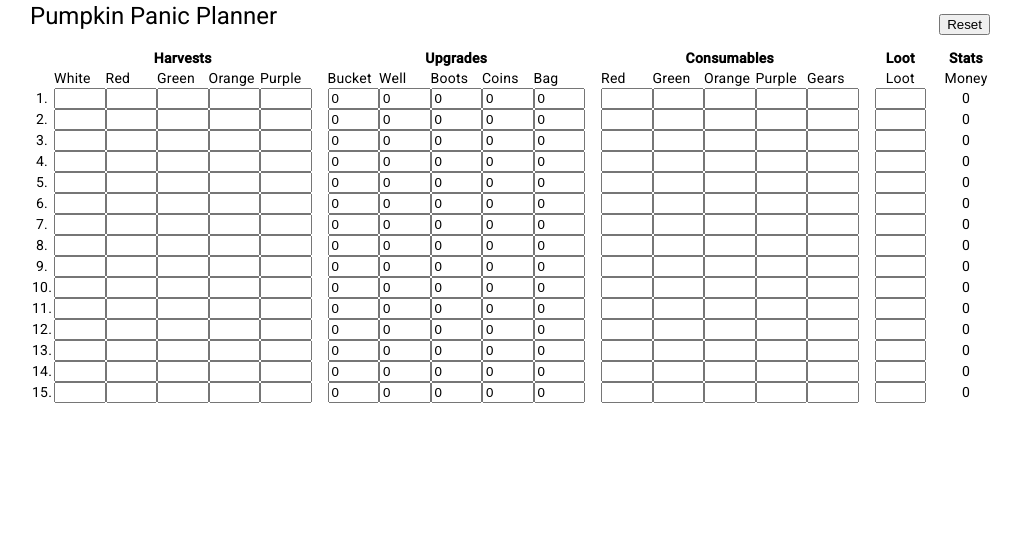
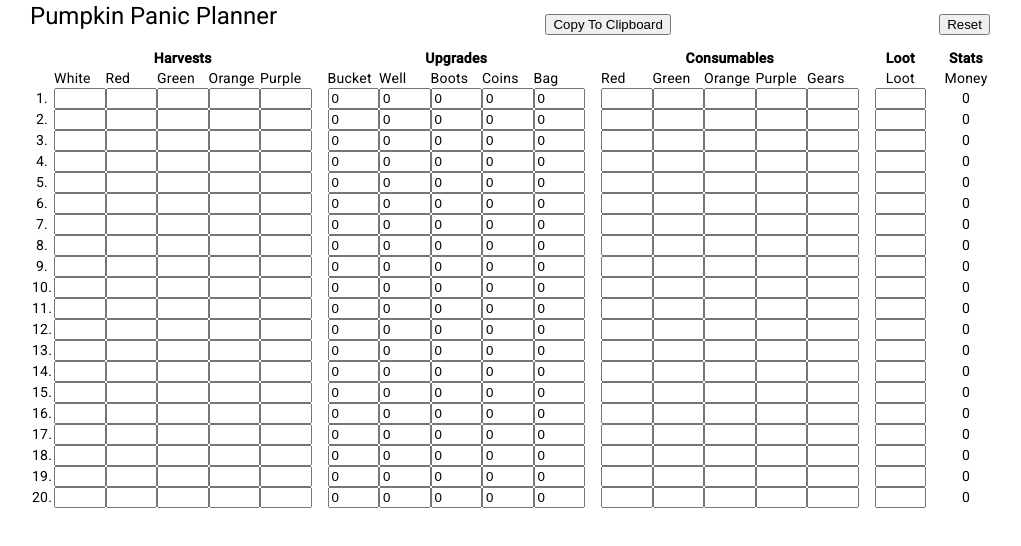
Before and after one commit to LeazeDev/pumpkin-panic-calculator, an Angular app: page / in a window 1280 px wide. Shown: the top 546 px of the page, without its empty margins (130-1151 px from the left). Built offline with nearby package versions, Linux system fonts and the light colour scheme.

Commit message:
add copy to clipboard

```diff
--- a/src/app/app.component.html
+++ b/src/app/app.component.html
@@ -1,6 +1,7 @@
 <div class="container">
   <div class="header">
     <h1>Pumpkin Panic Planner</h1>
+    <button (click)="saveToUrl()">Copy To Clipboard</button>
     <button (click)="resetForm()">Reset</button>
   </div>
 
--- a/src/app/app.component.ts
+++ b/src/app/app.component.ts
@@ -1,5 +1,7 @@
+import { Location } from '@angular/common';
 import { Component, OnInit } from '@angular/core';
 import { FormArray, FormControl, FormGroup, UntypedFormBuilder, Validators } from '@angular/forms';
+import { ActivatedRoute, Router } from '@angular/router';
 import { cropValues, prices } from './values';
 
 @Component({
@@ -31,9 +33,19 @@ export class AppComponent implements OnInit {
     money: 0,
   };
 
-  constructor(private fb: UntypedFormBuilder) {
+  constructor(
+    private fb: UntypedFormBuilder,
+    private activatedRoute: ActivatedRoute,
+    private location: Location,
+    private router: Router
+  ) {
     this.form = this.fb.group({
       calculator: this.fb.array([
+        this.createActionLine(),
+        this.createActionLine(),
+        this.createActionLine(),
+        this.createActionLine(),
+        this.createActionLine(),
         this.createActionLine(),
         this.createActionLine(),
         this.createActionLine(),
@@ -56,6 +68,40 @@ export class AppComponent implements OnInit {
   }
 
   ngOnInit(): void {
+    this.activatedRoute.queryParams.subscribe(params => {
+      const data = JSON.parse(params['data'] ?? "[]");
+      if (!!data || Array.isArray(data)) {
+        for (let i = 0; i < data.length; i++) {
+          const row = data[i];
+          this.form.controls.calculator.controls[i].setValue({
+            harvests: {
+              white: row[0],
+              red: row[1],
+              green: row[2],
+              orange: row[3],
+              purple: row[4]
+            },
+            upgrades: {
+              bucket: row[5],
+              well: row[6],
+              boots: row[7],
+              coins: row[8],
+              bag: row[9],
+              red: row[10],
+              green: row[11],
+              orange: row[12],
+              purple: row[13],
+              gear: row[14],
+            },
+            loot: {
+              lootValue: row[15]
+            }
+          });
+        }
+      }
+
+      this.recalculateState();
+    });
     this.form.valueChanges.subscribe(() => this.recalculateState());
   }
 
@@ -69,7 +115,7 @@ export class AppComponent implements OnInit {
       this.enforceRules(previousState, control);
 
       const upgrades = control.controls.upgrades.value;
-      const currCropValues = cropValues[upgrades.coins ?? 0];
+      const currCropValues = cropValues[previousState.moneyUpgrade];
 
       const harvests = control.controls.harvests.value;
       const income
@@ -78,9 +124,10 @@ export class AppComponent implements OnInit {
         + (harvests.green ?? 0) * currCropValues[2]
         + (harvests.orange ?? 0) * currCropValues[3]
         + (harvests.purple ?? 0) * currCropValues[4]
-        + (control.value.loot?.lootValue ?? 0);
+        + +(control.value.loot?.lootValue ?? 0);
 
       const expenses = this.calculateExpenses(previousState, control);
+
 
       this.state[idx] = {
         bucket: upgrades.bucket ?? 0,
@@ -103,6 +150,47 @@ export class AppComponent implements OnInit {
 
         money: previousState.money + income - expenses
       };
+    });
+  }
+
+  saveToUrl(): void {
+    const formAsArray = this.form.value.calculator?.map(row => {
+      const harvests = row.harvests!;
+      const upgrades = row.upgrades!;
+      const loot = row.loot!;
+      return [
+        harvests.white,
+        harvests.red,
+        harvests.green,
+        harvests.orange,
+        harvests.purple,
+        //
+        upgrades.bucket,
+        upgrades.well,
+        upgrades.boots,
+        upgrades.coins,
+        upgrades.bag,
+        upgrades.red,
+        upgrades.green,
+        upgrades.orange,
+        upgrades.purple,
+        upgrades.gear,
+        //
+        loot.lootValue
+      ]
+    });
+    this.router.navigate([], { relativeTo: this.activatedRoute, queryParams: { data: JSON.stringify(formAsArray) } }).then(() => {
+      let selBox = document.createElement('textarea');
+      selBox.style.position = 'fixed';
+      selBox.style.left = '0';
+      selBox.style.top = '0';
+      selBox.style.opacity = '0';
+      selBox.value = window.location.href;
+      document.body.appendChild(selBox);
+      selBox.focus();
+      selBox.select();
+      document.execCommand('copy');
+      document.body.removeChild(selBox);
     });
   }
 
@@ -205,11 +293,12 @@ interface ActionsEntry {
     well: FormControl<number>,
     boots: FormControl<number>,
     coins: FormControl<number>,
+    bag: FormControl<number>,
+
     red: FormControl<number>,
     green: FormControl<number>,
     orange: FormControl<number>,
     purple: FormControl<number>,
-    bag: FormControl<number>,
     gear: FormControl<number>
   }>,
   loot: FormGroup<{
```
